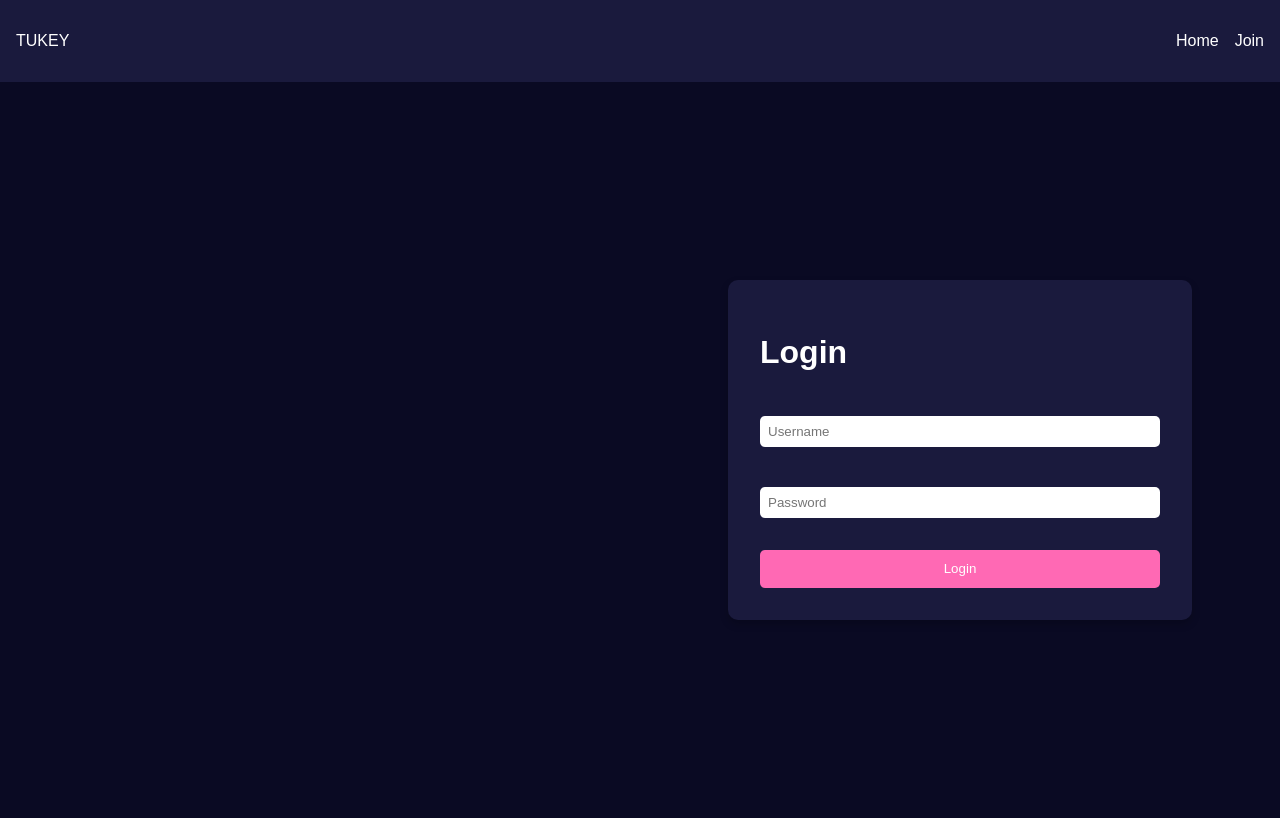
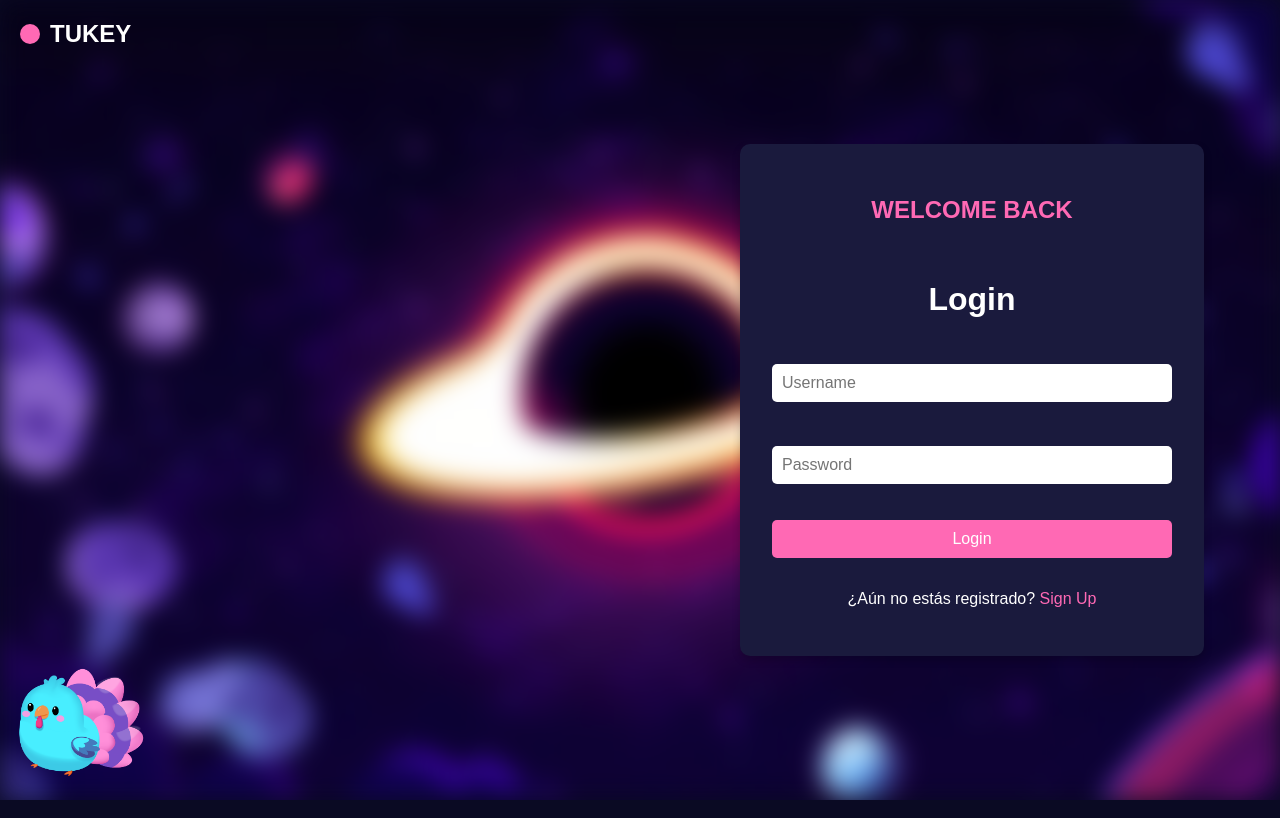
Before and after one commit to AlexanderSanchezGarcia/Tukey_Web, a React (Vite) app in the folder frontend/: page /login in a window 1280 px wide. Built offline with nearby package versions, Linux system fonts and the light colour scheme; no server answers.

Commit message:
Login Form

```diff
--- a/frontend/src/components/Form.jsx
+++ b/frontend/src/components/Form.jsx
@@ -2,7 +2,7 @@ import { useState } from "react";
 import api from "../api";
 import { useNavigate } from "react-router-dom";
 import { ACCESS_TOKEN, REFRESH_TOKEN } from "../constants";
-import "../styles/Form.css"
+import "../styles/Form.css";
 import LoadingIndicator from "./LoadingIndicator";
 
 function Form({ route, method }) {
@@ -18,23 +18,25 @@ function Form({ route, method }) {
         e.preventDefault();
 
         try {
-            const res = await api.post(route, { username, password })
+            const res = await api.post(route, { username, password });
             if (method === "login") {
                 localStorage.setItem(ACCESS_TOKEN, res.data.access);
                 localStorage.setItem(REFRESH_TOKEN, res.data.refresh);
-                navigate("/")
+                navigate("/");
             } else {
-                navigate("/login")
+                navigate("/login");
             }
         } catch (error) {
-            alert(error)
+            alert(error);
         } finally {
-            setLoading(false)
+            setLoading(false);
         }
     };
 
     return (
+        <div className="form-wrapper">
             <form onSubmit={handleSubmit} className="form-container">
+                {method === "login" && <h2>WELCOME BACK</h2>}
                 <h1>{name}</h1>
                 <input
                     className="form-input"
@@ -54,8 +56,14 @@ function Form({ route, method }) {
                 <button className="form-button" type="submit">
                     {name}
                 </button>
+                {method === "login" && (
+                    <p className="redirect-register">
+                        ¿Aún no estás registrado? <a href="/register" className="no-underline">Sign Up</a>
+                    </p>
+                )}
             </form>
+        </div>
     );
 }
 
-export default Form
+export default Form;
--- a/frontend/src/components/Form_Register.jsx
+++ b/frontend/src/components/Form_Register.jsx
@@ -72,31 +72,17 @@ function Form({ route, method }) {
                         {name === "login" ? "Log In" : "Sign In"}
                     </button>
                 </form>
-                <div className="social-login">
-                    <p>Or {name === "login" ? "Log In" : "Sign in"} with</p>
-                    <button className="social-button google-btn">
-                        <img src="src/assets/google.png" alt="Google" style={{ width: '20px', marginRight: '10px' }} />
-                        Google
-                    </button>
-                    <button className="social-button apple-btn">
-                        <img src="src/assets/apple.png" alt="Apple ID" style={{ width: '20px', marginRight: '10px' }} />
-                        Apple ID
-                    </button>
-                    <button className="social-button facebook-btn">
-                        <img src="src/assets/facebook.png" alt="Facebook" style={{ width: '20px', marginRight: '10px' }} />
-                        Facebook
-                    </button>
-                </div>
+
             </div>
             <img
-                src="src/assets/tukey.png" // Ruta a la nueva imagen
+                src="src/assets/tukey.png"
                 alt="new-image"
                 style={{
                     position: 'absolute',
                     bottom: 0,
                     right: 0,
-                    width: '150px', // Ajusta el tamaño según sea necesario
-                    height: '150px', // Ajusta el tamaño según sea necesario
+                    width: '150px',
+                    height: '150px',
                     zIndex: 1,
                 }}
             />
--- a/frontend/src/pages/Login.jsx
+++ b/frontend/src/pages/Login.jsx
@@ -5,20 +5,28 @@ import '../styles/login.css';
 function Login() {
     return (
         <div className="login-page">
-            <nav className="navbar">
-                <div className="logo">TUKEY</div>
-                <ul className="nav-links">
-                    <li><a href="/">Home</a></li>
-                    <li><a href="/join">Join</a></li>
-                </ul>
-            </nav>
             <div className="content">
                 <div className="image-placeholder">
-                    {}
+                    <img
+                        src="src/assets/background.jpg"
+                        alt="background"
+                        className="background-image"
+                    />
                 </div>
-                <div className="login-form">
-                    <Form route="/api/token/" method="login" />
+                <div className="login-form-container" style={{ marginRight: '100px', marginLeft: 'auto' }}>
+                    <div className="form-wrapper">
+                        <Form route="/api/token/" method="login" />
+                    </div>
                 </div>
+            </div>
+            <img
+                src="src/assets/tukey.png"
+                alt="new-image"
+                className="corner-image"
+            />
+            <div className="header">
+                <div className="circle"></div>
+                <span className="logo-text">TUKEY</span>
             </div>
         </div>
     );
--- a/frontend/src/styles/login.css
+++ b/frontend/src/styles/login.css
@@ -1,106 +1,112 @@
 body {
     margin: 0;
     font-family: Arial, sans-serif;
-    background-color: #0a0a23;
-    color: #fff;
 }
 
-.navbar {
+.login-page {
     display: flex;
-    justify-content: space-between;
-    align-items: center;
-    padding: 1rem;
-    background-color: #1a1a3d;
-}
-
-.nav-links {
-    list-style: none;
-    display: flex;
-    gap: 1rem;
-}
-
-.nav-links a {
-    color: #fff;
-    text-decoration: none;
+    flex-direction: column;
+    height: 100vh;
+    position: relative;
+    overflow: hidden;
 }
 
 .content {
     display: flex;
-    height: calc(100vh - 64px); /* Ajusta la altura restando la altura del navbar */
+    flex: 1;
+    align-items: center;
+    justify-content: flex-end;
+    position: relative;
+    z-index: 1;
 }
 
 .image-placeholder {
-    flex: 1;
-    background-color: #0a0a23;
-    display: flex;
-    justify-content: center;
-    align-items: center;
-    /* Agrega tu imagen de fondo aquí más tarde */
+    position: absolute;
+    top: 0;
+    left: 0;
+    width: 100%;
+    height: 100%;
+    overflow: hidden;
 }
 
-.login-form {
-    flex: 1;
+.background-image {
+    width: 100%;
+    height: 100%;
+    object-fit: cover;
+    filter: blur(13px);
+}
+
+.login-form-container {
+    position: relative;
+    width: 400px;
+    padding: 40px;
+    border-radius: 10px;
+    z-index: 2;
+    color: white;
+    text-align: center;
+}
+
+.form-wrapper {
+    width: 100%;
+}
+
+.form-input {
+    width: 100%;
+    padding: 10px;
+    margin-bottom: 20px;
+    border-radius: 5px;
+    border: none;
+    font-size: 16px;
+}
+
+.form-button {
+    width: 100%;
+    padding: 10px;
+    background-color: #ff69b4;
+    border: none;
+    border-radius: 5px;
+    color: white;
+    font-size: 16px;
+    cursor: pointer;
+}
+
+.corner-image {
+    position: absolute;
+    bottom: 0;
+    left: 0;
+    width: 150px;
+    height: 150px;
+    z-index: 2;
+}
+
+.header {
+    position: absolute;
+    top: 20px;
+    left: 20px;
+    z-index: 2;
     display: flex;
-    justify-content: center;
     align-items: center;
 }
 
-.form-container {
-    background-color: #1a1a3d;
-    padding: 2rem;
-    border-radius: 10px;
-    max-width: 400px;
-    margin: auto;
+.circle {
+    width: 20px;
+    height: 20px;
+    border-radius: 50%;
+    background-color: #ff69b4;
+    margin-right: 10px;
 }
 
-form {
-    display: flex;
-    flex-direction: column;
-    gap: 1rem;
+.logo-text {
+    color: white;
+    font-size: 24px;
+    font-weight: bold;
 }
 
-input {
-    padding: 0.5rem;
-    border: none;
-    border-radius: 5px;
+.no-underline {
+    text-decoration: none;
+    color: #ff69b4;
 }
 
-button {
-    padding: 0.7rem;
-    border: none;
-    border-radius: 5px;
-    background-color: #ff69b4;
-    color: #fff;
-    cursor: pointer;
+.no-underline:hover {
+    text-decoration: underline;
 }
-
-.social-login {
-    text-align: center;
-    margin-top: 1rem;
-}
-
-.social-login button {
-    margin-top: 0.5rem;
-    padding: 0.5rem;
-    border: none;
-    border-radius: 5px;
-    background-color: #333;
-    color: #fff;
-    cursor: pointer;
-}
-
-.planet-image {
-    position: absolute;
-    bottom: 10px;
-    left: 10px;
-}
-
-.planet-image img {
-    width: 100px;
-}
-
-.loading-indicator {
-    color: #fff;
-    font-size: 1rem;
-    text-align: center;
-}
```
Lines whose indentation alone changed are shown as unchanged.
